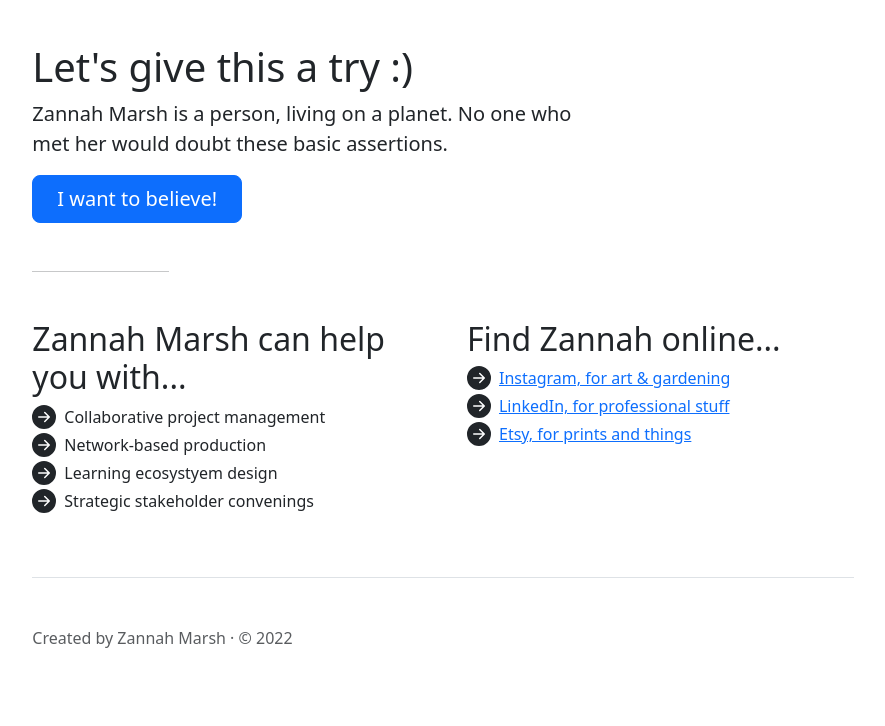
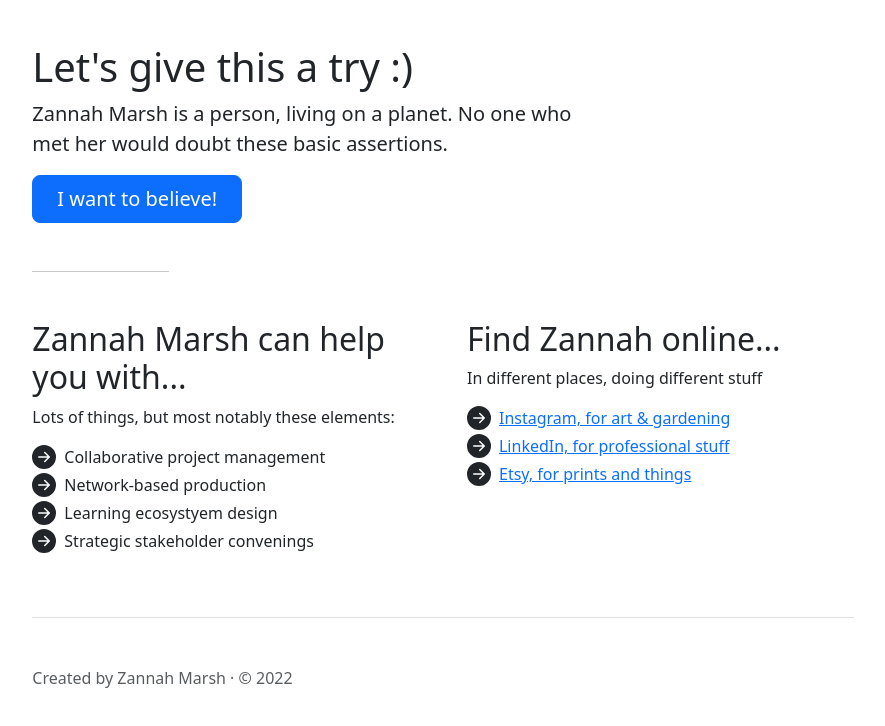
Before and after one commit to zee-em/zee-em.github.io, a plain HTML site: page index.html in a window 1280 px wide. Shown: the part 120-846 px from the top of the page, without its empty margins (197-1082 px from the left). Drawn offline with Linux system fonts and the light colour scheme.

Commit message:
Update index.html

```diff
--- a/index.html
+++ b/index.html
@@ -89,6 +89,7 @@
     <div class="row g-5">
       <div class="col-md-6">
          <h2>Zannah Marsh can help you with...</h2>
+        <p> Lots of things, but most notably these elements: </p>
         <ul class="icon-list ps-0">
           <li class="d-flex align-items-start mb-1">Collaborative project management</li>
           <li class="d-flex align-items-start mb-1">Network-based production</li>
@@ -100,6 +101,7 @@
 
       <div class="col-md-6">
         <h2>Find Zannah online...</h2>
+        <p> In different places, doing different stuff </p>
          <ul class="icon-list ps-0">
           <li class="d-flex align-items-start mb-1"><a href="https://www.instagram.com/fernfriend5000/" rel="noopener" target="_blank">Instagram, for art & gardening</a></li>
           <li class="d-flex align-items-start mb-1"><a href="https://www.linkedin.com/in/zannahmarsh/" rel="noopener" target="_blank">LinkedIn, for professional stuff</a></li>
```
